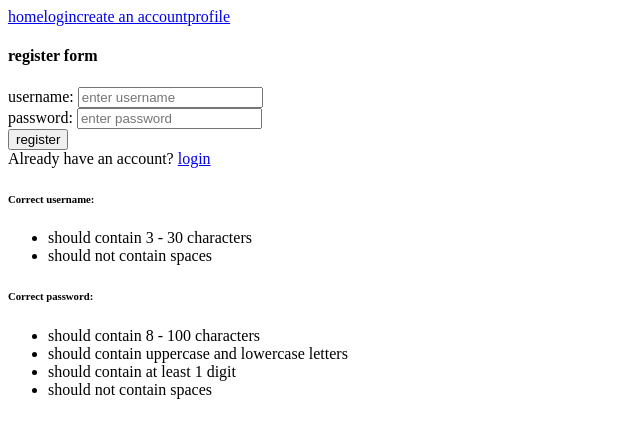
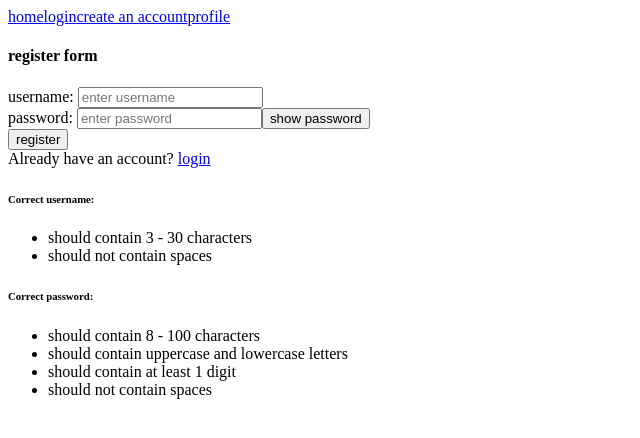
Before and after one commit to lukaszsliwinski/book-store-v2, a React (Create React App) app in the folder frontend/: page /register in a window 1280 px wide. Shown: the top 438 px of the page, without its empty margins (0-640 px from the left). Built offline with nearby package versions, Linux system fonts and the light colour scheme.

Commit message:
feat: add show/hide password button

```diff
--- a/frontend/src/Login.tsx
+++ b/frontend/src/Login.tsx
@@ -10,6 +10,7 @@ export default function Login({ logged, setLogged }: ILoggedState) {
   const [password, setPassword] = useState('');
   const [usernameAlert, setUsernameAlert] = useState('');
   const [passwordAlert, setPasswordAlert] = useState('');
+  const [showPassword, setShowPassword] = useState(false);
 
   if (logged) window.location.href = '/profile';
 
@@ -70,12 +71,18 @@ export default function Login({ logged, setLogged }: ILoggedState) {
         <div>
           <label>password: </label>
           <input
-            type="password"
+            type={showPassword ? "text" : "password"}
             name="password"
             value={password}
             onChange={(e) => setPassword(e.target.value)}
             placeholder="enter password"
           />
+          <button
+            type="button"
+            onClick={() => setShowPassword(!showPassword)}
+          >
+            {showPassword ? "hide password" : "show password"}
+          </button>
         </div>
         {(passwordAlert != '' ? <div>{passwordAlert}</div> : '')}
         <button type='submit' onClick={(e) => handleSubmit(e)}>login</button>
--- a/frontend/src/Register.tsx
+++ b/frontend/src/Register.tsx
@@ -1,4 +1,4 @@
-import { useState } from 'react';
+import { useEffect, useState } from 'react';
 import axios from 'axios';
 import Cookies from "universal-cookie";
 import { ILoggedState } from './types';
@@ -10,6 +10,7 @@ export default function Register({ logged, setLogged }: ILoggedState) {
   const [password, setPassword] = useState('');
   const [usernameAlert, setUsernameAlert] = useState('');
   const [passwordAlert, setPasswordAlert] = useState('');
+  const [showPassword, setShowPassword] = useState(false);
 
   if (logged) window.location.href = '/profile';
 
@@ -85,12 +86,18 @@ export default function Register({ logged, setLogged }: ILoggedState) {
         <div>
           <label>password: </label>
           <input
-            type="password"
+            type={showPassword ? "text" : "password"}
             name="password"
             value={password}
             onChange={(e) => setPassword(e.target.value)}
             placeholder="enter password"
           />
+          <button
+            type="button"
+            onClick={() => setShowPassword(!showPassword)}
+          >
+            {showPassword ? "hide password" : "show password"}
+          </button>
         </div>
         {(passwordAlert != '' ? <div>{passwordAlert}</div> : '')}
         <button type='submit' onClick={(e) => handleSubmit(e)}>register</button>
```
